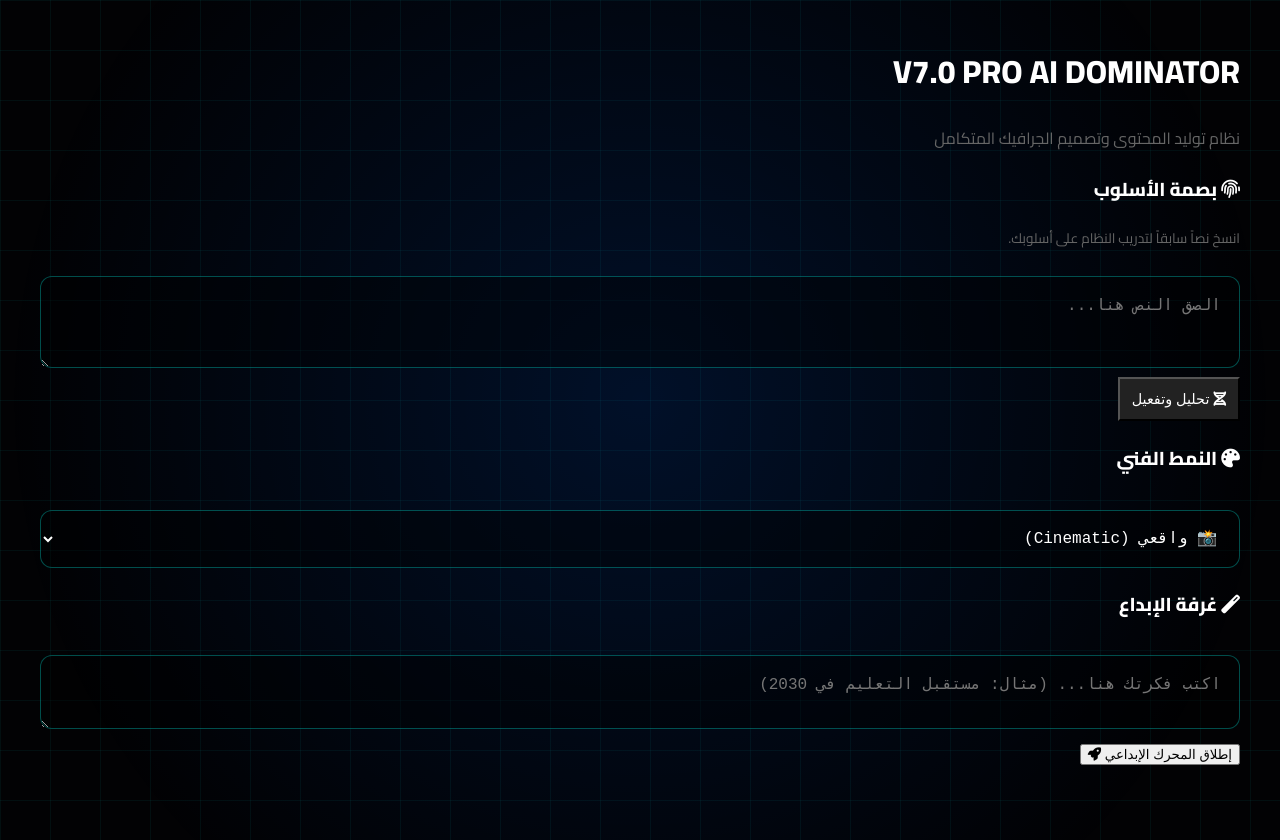
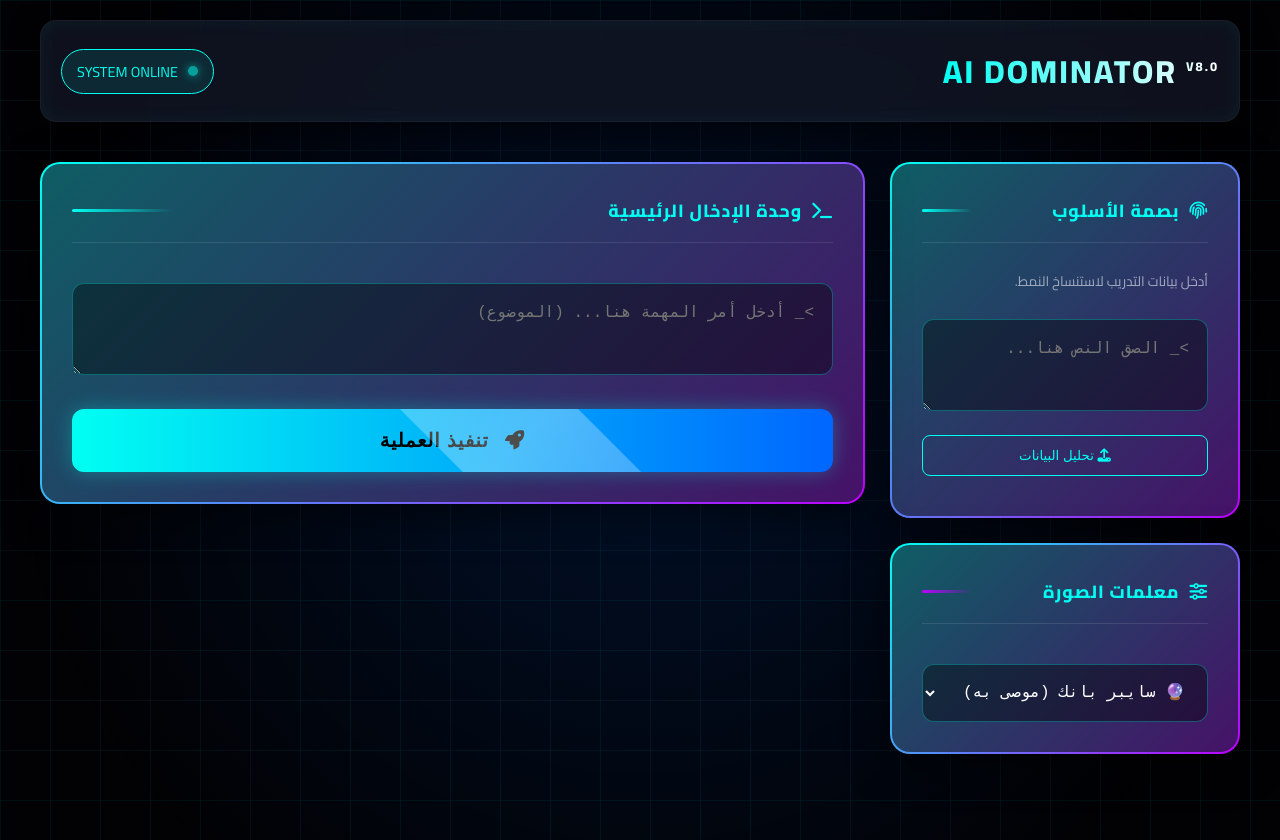
Before and after one commit to alqaed2/Dominator, a Flask app: page / in a window 1280 px wide. Run offline with Flask 3, Linux system fonts and the light colour scheme; parts of the project's set-up code (start-up, migrations or seed data) failed here and were passed over.

Commit message:
Update index.html

```diff
--- a/templates/index.html
+++ b/templates/index.html
@@ -3,7 +3,7 @@
 <head>
     <meta charset="UTF-8">
     <meta name="viewport" content="width=device-width, initial-scale=1.0">
-    <title>AI Dominator | Pro Interface</title>
+    <title>AI DOMINATOR | Cyber Dashboard</title>
     <link rel="stylesheet" href="/static/style.css">
     <link href="https://fonts.googleapis.com/css2?family=Cairo:wght@400;600;800&display=swap" rel="stylesheet">
     <link href="https://cdnjs.cloudflare.com/ajax/libs/font-awesome/6.4.0/css/all.min.css" rel="stylesheet">
@@ -12,70 +12,78 @@
 
     <div class="app-container">
 
-        <header class="glass-header">
-            <h1 class="logo-text"><span class="version-tag">V7.0 PRO</span> AI DOMINATOR</h1>
-            <p style="color: #666; margin-top: 10px;">نظام توليد المحتوى وتصميم الجرافيك المتكامل</p>
+        <header class="cyber-header">
+            <div class="logo-section">
+                <h1>AI DOMINATOR <span style="font-size: 0.8rem; color: var(--neon-purple); vertical-align: super;">V8.0</span></h1>
+            </div>
+            <div class="system-status">
+                <div class="status-dot"></div>
+                SYSTEM ONLINE
+            </div>
         </header>
 
-        <main class="grid-system">
+        <main class="dashboard-grid">
 
             <div class="sidebar">
-                <div class="spotlight-card" onmousemove="moveGlow(event)">
-                    <div class="card-content">
+                <div class="cyber-card">
+                    <div class="card-title">
                         <h3><i class="fas fa-fingerprint"></i> بصمة الأسلوب</h3>
-                        <p style="font-size:0.85rem; color:#666; margin-bottom:10px;">انسخ نصاً سابقاً لتدريب النظام على أسلوبك.</p>
-                        <textarea id="sampleText" rows="3" placeholder="الصق النص هنا..."></textarea>
-                        <button class="action-btn" style="background:#222; color:#fff; padding:12px; font-size:0.9rem;" onclick="analyzeStyle()">
-                            <i class="fas fa-dna"></i> تحليل وتفعيل
-                        </button>
-                        <div id="styleStatus" style="margin-top:10px; font-size:0.8rem; color:var(--neon-green)"></div>
-                        <input type="hidden" id="styleDNA" value="">
+                        <div class="tech-decor-line"></div>
                     </div>
+                    <p style="font-size:0.85rem; color:var(--text-secondary); margin-bottom:10px;">أدخل بيانات التدريب لاستنساخ النمط.</p>
+                    <textarea id="sampleText" rows="3" placeholder=">_ الصق النص هنا..."></textarea>
+
+                    <button onclick="analyzeStyle()" style="width:100%; margin-top:15px; padding:12px; background:transparent; border:1px solid var(--neon-cyan); color:var(--neon-cyan); border-radius:8px; cursor:pointer; transition:0.3s;" onmouseover="this.style.background='var(--neon-cyan)'; this.style.color='#000'" onmouseout="this.style.background='transparent'; this.style.color='var(--neon-cyan)'">
+                        <i class="fas fa-upload"></i> تحليل البيانات
+                    </button>
+                    <div id="styleStatus" style="margin-top:10px; font-size:0.8rem; color:var(--neon-green); font-family:'Courier New'"></div>
+                    <input type="hidden" id="styleDNA" value="">
                 </div>
 
-                <div class="spotlight-card" style="margin-top: 20px;" onmousemove="moveGlow(event)">
-                    <div class="card-content">
-                        <h3><i class="fas fa-palette"></i> النمط الفني</h3>
-                        <select id="imageStyle">
-                            <option value="Cinematic Photorealistic, 8k">📸 واقعي (Cinematic)</option>
-                            <option value="Cyberpunk, Neon, Futurism">🔮 سايبر بانك (Cyberpunk)</option>
-                            <option value="3D Pixar Style, Cute">🧸 كرتون (3D Render)</option>
-                            <option value="Minimalist Vector Art">✏️ رسم خطي (Minimalist)</option>
-                            <option value="Luxury Gold, Elegant">👑 فخامة (Luxury)</option>
-                        </select>
+                <div class="cyber-card" style="margin-top: 25px;">
+                    <div class="card-title">
+                        <h3><i class="fas fa-sliders-h"></i> معلمات الصورة</h3>
+                        <div class="tech-decor-line" style="background: linear-gradient(to right, var(--neon-purple), transparent)"></div>
                     </div>
+                    <select id="imageStyle">
+                        <option value="Cyberpunk, Neon, Futurism, High Detail">🔮 سايبر بانك (موصى به)</option>
+                        <option value="Cinematic Photorealistic, 8k, Detailed">📸 واقعي سينمائي</option>
+                        <option value="3D Render, Unreal Engine Style">🧊 3D ريندر</option>
+                        <option value="Minimalist Tech Illustration">✏️ رسم تقني مبسط</option>
+                    </select>
                 </div>
             </div>
 
             <div class="main-content">
 
-                <div class="spotlight-card" onmousemove="moveGlow(event)">
-                    <div class="card-content">
-                        <h3><i class="fas fa-magic"></i> غرفة الإبداع</h3>
-                        <textarea id="inputText" rows="2" placeholder="اكتب فكرتك هنا... (مثال: مستقبل التعليم في 2030)"></textarea>
-                        <button id="generateBtn" class="action-btn" onclick="remixContent()">
-                            إطلاق المحرك الإبداعي <i class="fas fa-rocket"></i>
-                        </button>
+                <div class="cyber-card">
+                    <div class="card-title">
+                        <h3><i class="fas fa-terminal"></i> وحدة الإدخال الرئيسية</h3>
+                        <div class="tech-decor-line" style="width: 100px;"></div>
                     </div>
+                    <textarea id="inputText" rows="3" placeholder=">_ أدخل أمر المهمة هنا... (الموضوع)"></textarea>
+
+                    <button id="generateBtn" class="cyber-btn-main" onclick="remixContent()">
+                        <i class="fas fa-rocket" style="margin-left:10px;"></i> تنفيذ العملية
+                    </button>
                 </div>
 
                 <div id="outputSection" style="display: none; margin-top: 30px;">
 
-                    <div id="insightBox" class="spotlight-card" style="border-color: rgba(255,0,85,0.3); display:none; margin-bottom:20px;">
-                         <p id="insightText" style="color:#ff88aa; font-size:0.9rem;"></p>
+                    <div id="insightBox" class="cyber-card" style="border-color: var(--neon-purple); display:none; margin-bottom:20px; background-image: linear-gradient(var(--glass-bg), var(--glass-bg)), linear-gradient(135deg, var(--neon-purple), var(--neon-blue));">
+                         <h4 style="color:var(--neon-purple); margin:0 0 10px 0;"><i class="fas fa-bug"></i> سجلات النظام (Debug Log):</h4>
+                         <p id="insightText" style="color:#ff88aa; font-size:0.9rem; font-family:'Courier New'"></p>
                     </div>
 
                     <div class="output-grid">
-                        <div class="image-preview" id="imageContainer"></div>
+                        <div class="image-frame" id="imageContainer"></div>
 
-                        <div class="spotlight-card" style="padding: 20px;" onmousemove="moveGlow(event)">
-                            <div class="card-content">
-                                <div style="display:flex; justify-content:space-between; margin-bottom:15px;">
-                                    <span style="color:#666; font-size:0.8rem;">GENERATED CONTENT</span>
-                                    <i class="fas fa-copy" style="cursor:pointer; color:#fff;" onclick="copyText()"></i>
-                                </div>
-                                <div id="resultText" class="result-text-area"></div>
+                        <div class="cyber-card text-frame">
+                            <div style="display:flex; justify-content:space-between; margin-bottom:15px; border-bottom:1px solid rgba(255,255,255,0.1); padding-bottom:10px;">
+                                <span style="color:var(--neon-cyan); font-size:0.9rem; font-family:'Courier New'">>_ OUTPUT.TXT</span>
+                                <i class="fas fa-copy" style="cursor:pointer; color:var(--neon-cyan);" onclick="copyText()" title="نسخ"></i>
                             </div>
+                            <div id="resultText"></div>
                         </div>
                     </div>
                 </div>
@@ -86,31 +94,18 @@
     </div>
 
     <script>
-        // --- السحر الحقيقي: دالة تحريك الإضاءة بدون تشويه ---
-        function moveGlow(e) {
-            const card = e.currentTarget;
-            const rect = card.getBoundingClientRect();
-            const x = e.clientX - rect.left; // موقع الماوس داخل البطاقة
-            const y = e.clientY - rect.top;
-
-            // نحدث متغيرات CSS ليتحرك الضوء
-            card.style.setProperty('--x', `${x}px`);
-            card.style.setProperty('--y', `${y}px`);
-        }
-
-        // --- دوال النظام (كما هي) ---
         async function analyzeStyle() {
             const text = document.getElementById('sampleText').value;
             const status = document.getElementById('styleStatus');
-            status.innerText = "جاري التحليل...";
+            status.innerHTML = "INITIALIZING SCAN...";
             try {
                 const res = await fetch('/analyze-style', {method: 'POST', headers: {'Content-Type': 'application/json'}, body: JSON.stringify({text})});
                 const data = await res.json();
                 if(data.style_dna) {
                     document.getElementById('styleDNA').value = data.style_dna;
-                    status.innerText = "✔ تم حفظ الأسلوب";
+                    status.innerHTML = "[✔] DNA DATA ACQUIRED";
                 }
-            } catch(e) { status.innerText = "خطأ"; }
+            } catch(e) { status.innerText = "ERROR"; }
         }
 
         async function remixContent() {
@@ -119,13 +114,13 @@
             const imageStyle = document.getElementById('imageStyle').value;
             const btn = document.getElementById('generateBtn');
 
-            if(!text) return alert("اكتب فكرة!");
+            if(!text) return alert("أدخل البيانات!");
 
-            btn.innerHTML = '<i class="fas fa-spinner fa-spin"></i> جاري المعالجة...';
+            btn.innerHTML = '<i class="fas fa-microchip fa-spin"></i> جاري المعالجة...';
             btn.disabled = true;
             document.getElementById('outputSection').style.display = 'block';
-            document.getElementById('resultText').innerHTML = '<div class="loader-ui">جاري الكتابة...</div>';
-            document.getElementById('imageContainer').innerHTML = '<div class="loader-ui"><i class="fas fa-circle-notch fa-spin"></i><br>جاري الرسم...</div>';
+            document.getElementById('resultText').innerHTML = '<div class="loader-ui">>_ PROCESSING TEXT DATA...</div>';
+            document.getElementById('imageContainer').innerHTML = '<div class="loader-ui"><i class="fas fa-circle-notch fa-spin"></i><br>>_ RENDERING IMAGE...</div>';
 
             try {
                 const res = await fetch('/generate', {
@@ -139,16 +134,16 @@
                     document.getElementById('resultText').innerHTML = data.result.replace(/\n/g, '<br>');
                     if(data.debug) {
                         document.getElementById('insightBox').style.display = 'block';
-                        document.getElementById('insightText').innerText = "💡 ملاحظات الناقد: " + data.debug;
+                        document.getElementById('insightText').innerText = data.debug;
                     }
 
                     const img = new Image();
                     img.src = `https://image.pollinations.ai/prompt/${encodeURIComponent(data.image_prompt)}?nologin=true&width=1024&height=1024&model=flux&seed=${Math.random()}`;
                     img.onload = () => { document.getElementById('imageContainer').innerHTML = ''; document.getElementById('imageContainer').appendChild(img); };
                 }
-            } catch(e) { document.getElementById('resultText').innerText = "حدث خطأ"; }
+            } catch(e) { document.getElementById('resultText').innerText = "SYSTEM FAILURE"; }
 
-            btn.innerHTML = 'إطلاق المحرك الإبداعي <i class="fas fa-rocket"></i>';
+            btn.innerHTML = '<i class="fas fa-rocket" style="margin-left:10px;"></i> تنفيذ العملية';
             btn.disabled = false;
         }
 
```
